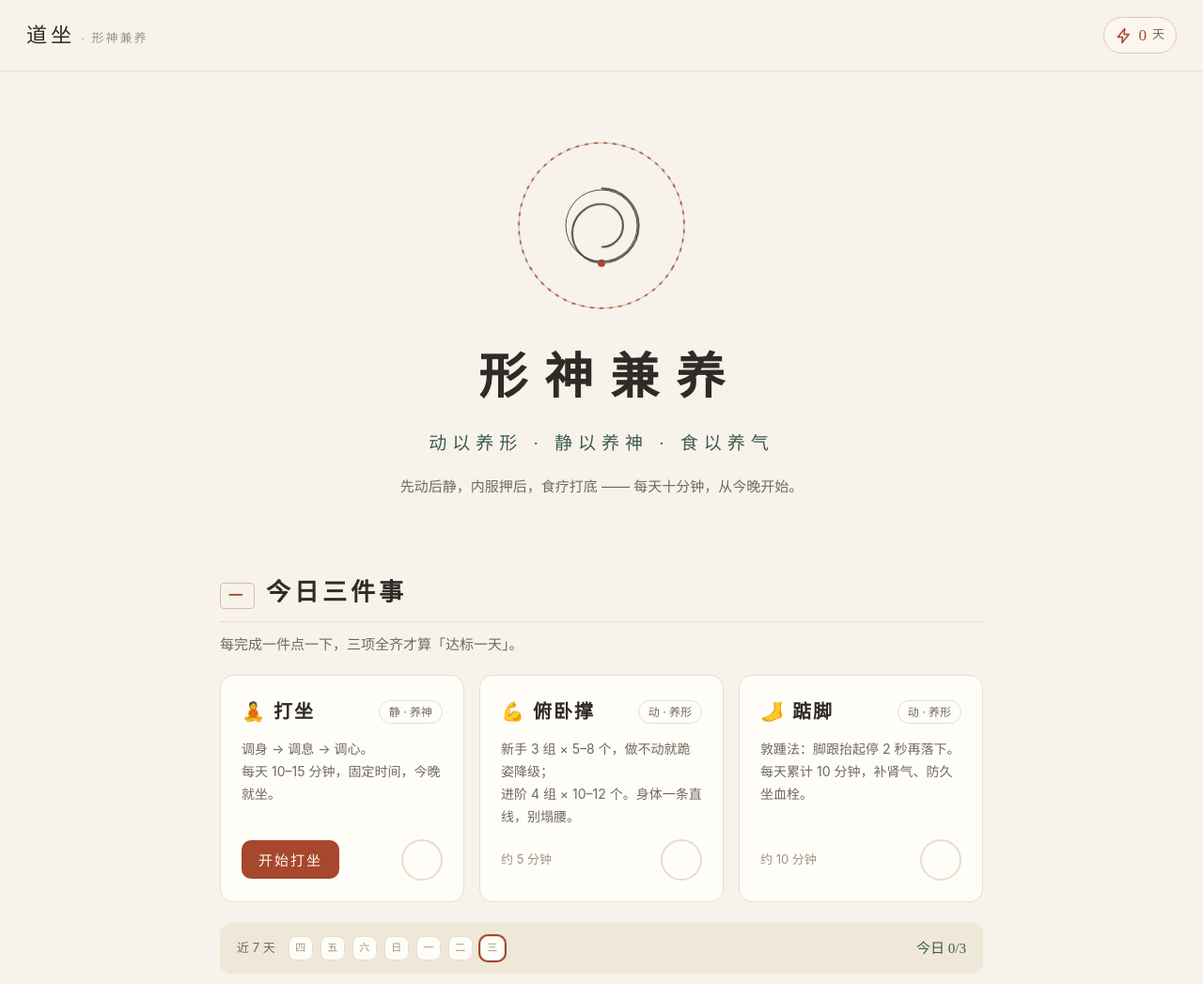
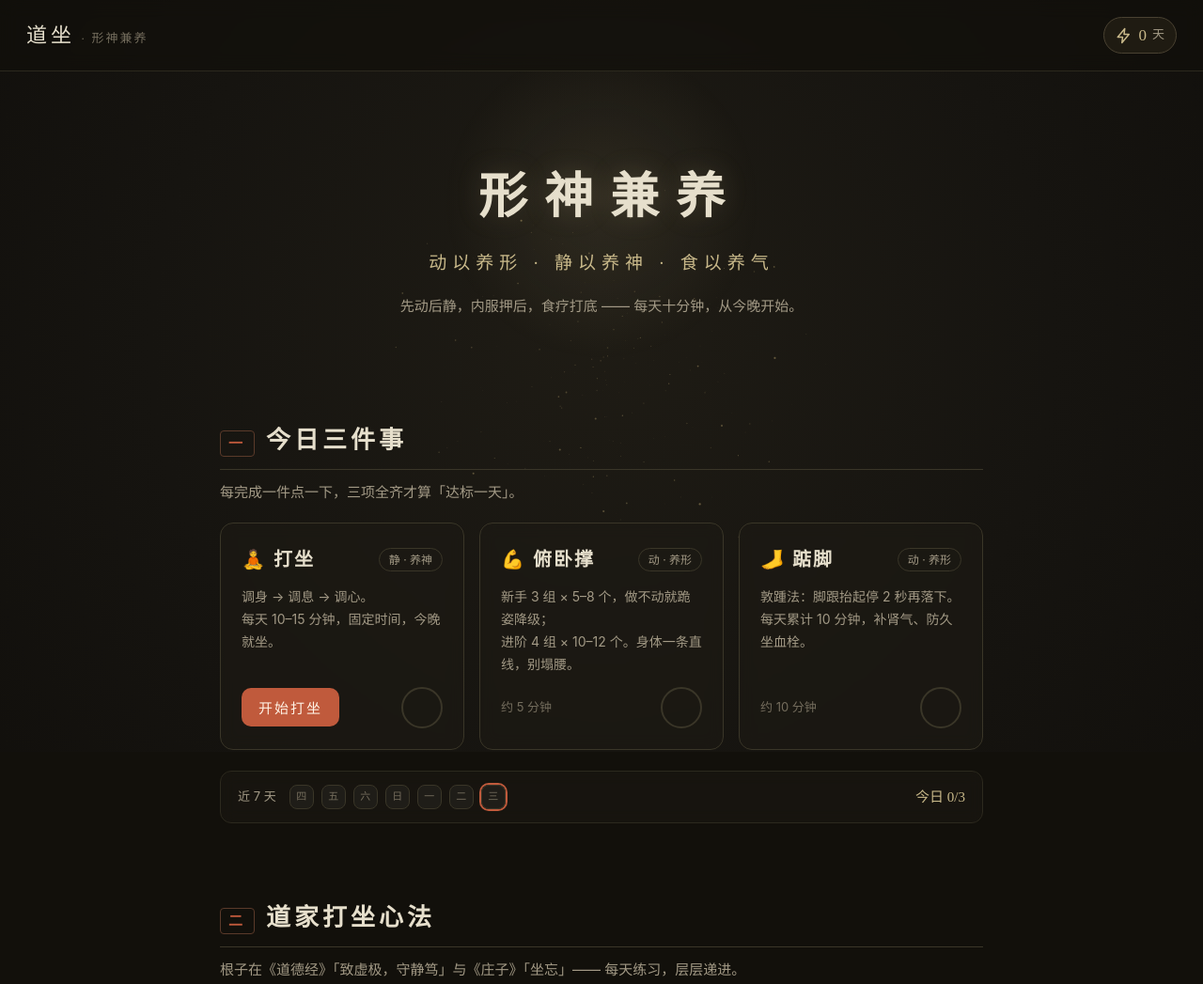
Before and after one commit to Focus688/daozuo, a plain HTML site: page index.html in a window 1280 px wide. Shown: the top 1047 px of the page at 94% size. Drawn offline with Linux system fonts and the light colour scheme.

Commit message:
整页 3D 粒子星云布局：落地页常驻深空星云背景，暗色玻璃拟态面板

```diff
--- a/app.js
+++ b/app.js
@@ -149,6 +149,7 @@
   function openOverlay() {
     els.overlay.classList.add("open");
     els.overlay.setAttribute("aria-hidden", "false");
+    bgNebula.halt();   // 打坐时暂停背景星云，省 CPU
     var pick = buildDurationPick();
     // 停粒子，先显示选时长
     particle.halt();
@@ -165,6 +166,7 @@
     stopSession();
     els.overlay.classList.remove("open");
     els.overlay.setAttribute("aria-hidden", "true");
+    bgNebula.start();   // 恢复背景星云
   }
 
   function fmt(sec) {
@@ -389,6 +391,107 @@
     return { start: start, halt: halt, setStage: setStage };
   })();
 
+  /* ============ 全屏 3D 粒子星云背景（常驻，静心氛围） ============ */
+  var bgNebula = (function () {
+    var cv = document.getElementById("bgCanvas");
+    if (!cv) return { start: function () {}, halt: function () {} };
+    var ctx = cv.getContext("2d");
+    var W = 0, H = 0, DPR = 1, CX = 0, CY = 0, RADIUS = 0;
+    var pts = [];
+    var raf = null, tPrev = 0, t = 0, running = false;
+
+    function spawn(n) {
+      pts = [];
+      for (var i = 0; i < n; i++) {
+        var u = Math.random() * 2 - 1;
+        var th = Math.random() * Math.PI * 2;
+        var s = Math.sqrt(1 - u * u);
+        var r = Math.pow(Math.random(), 0.6);
+        pts.push({
+          bx: s * Math.cos(th) * r,
+          by: u * r,
+          bz: s * Math.sin(th) * r,
+          wob: Math.random() * Math.PI * 2,
+          spd: 0.2 + Math.random() * 0.6,
+          siz: 0.5 + Math.random() * 1.5
+        });
+      }
+    }
+
+    function resize() {
+      DPR = Math.min(window.devicePixelRatio || 1, 2);
+      W = cv.width = Math.max(1, Math.round(window.innerWidth * DPR));
+      H = cv.height = Math.max(1, Math.round(window.innerHeight * DPR));
+      CX = W / 2; CY = H / 2;
+      RADIUS = Math.min(W, H) * 0.55;
+      spawn(200);
+    }
+
+    function draw(resp) {
+      var grad = ctx.createRadialGradient(CX, CY * 0.82, 0, CX, CY, Math.max(W, H) * 0.75);
+      grad.addColorStop(0, "#1f1c15");
+      grad.addColorStop(0.5, "#161410");
+      grad.addColorStop(1, "#0f0d0a");
+      ctx.fillStyle = grad;
+      ctx.fillRect(0, 0, W, H);
+
+      var rot = t * 0.05, cosR = Math.cos(rot), sinR = Math.sin(rot);
+      for (var i = 0; i < pts.length; i++) {
+        var p = pts[i];
+        var x = p.bx + Math.sin(p.wob + t * p.spd) * 0.03;
+        var y = p.by + Math.cos(p.wob * 1.2 + t * p.spd * 0.8) * 0.03;
+        var z = p.bz + Math.sin(p.wob * 0.6 + t * p.spd * 0.5) * 0.03;
+
+        var rx = x * cosR - z * sinR;
+        var rz = x * sinR + z * cosR;
+        var depth = 1 / (1.9 - rz * 0.5);
+        var rad = 1 + 0.04 * resp;
+        var px = CX + rx * RADIUS * rad * depth;
+        var py = CY + y * RADIUS * rad * depth;
+
+        if (px < -20 || px > W + 20 || py < -20 || py > H + 20) continue;
+
+        var twinkle = 0.6 + 0.4 * Math.sin(p.wob + t * 1.5);
+        var size = p.siz * depth * (0.5 + 0.5 * twinkle);
+        var alpha = (0.25 + 0.45 * depth) * twinkle;
+        var light = 0.45 + 0.55 * depth;
+        var rCol = Math.min(255, Math.round(216 * light));
+        var gCol = Math.min(255, Math.round(190 * light));
+        var bCol = Math.min(255, Math.round(128 * light));
+
+        ctx.beginPath();
+        ctx.arc(px, py, size, 0, Math.PI * 2);
+        ctx.fillStyle = "rgba(" + rCol + "," + gCol + "," + bCol + "," + alpha + ")";
+        ctx.fill();
+      }
+    }
+
+    function loop(ts) {
+      if (!running) return;
+      var dt = Math.min(0.05, (ts - tPrev) / 1000); tPrev = ts; t += dt;
+      var resp = 0.5 - 0.5 * Math.cos(t * 0.35);
+      draw(resp);
+      raf = requestAnimationFrame(loop);
+    }
+
+    function start() {
+      if (running) return;
+      running = true;
+      resize();
+      tPrev = performance.now();
+      raf = requestAnimationFrame(loop);
+    }
+
+    function halt() {
+      running = false;
+      if (raf) { cancelAnimationFrame(raf); raf = null; }
+    }
+
+    window.addEventListener("resize", function () { if (running) resize(); });
+
+    return { start: start, halt: halt };
+  })();
+
   function startTimers() {
     session.timer = setInterval(function () {
       if (!session) return;
@@ -450,4 +553,5 @@
 
   /* ---------- 初始化 ---------- */
   render();
+  bgNebula.start();
 })();
--- a/index.html
+++ b/index.html
@@ -8,6 +8,9 @@
 <link rel="stylesheet" href="style.css">
 </head>
 <body>
+
+<!-- ============ 全屏 3D 粒子星云背景 ============ -->
+<canvas id="bgCanvas" aria-hidden="true"></canvas>
 
 <!-- ============ 顶部条 ============ -->
 <header class="topbar">
@@ -20,15 +23,6 @@
 
 <!-- ============ Hero ============ -->
 <section class="hero">
-  <div class="hero-ring" aria-hidden="true">
-    <svg viewBox="0 0 200 200" width="200" height="200">
-      <circle cx="100" cy="100" r="88" fill="none" stroke="#c9c0a8" stroke-width="1"/>
-      <circle cx="100" cy="100" r="88" fill="none" stroke="#a6472e" stroke-width="1.5" stroke-dasharray="4 6" class="hero-ring-dash"/>
-      <circle cx="100" cy="100" r="38" fill="none" stroke="#3e5a52" stroke-width="1"/>
-      <path d="M100 62 a38 38 0 0 1 0 76 a30 30 0 0 1 0 -60 a22 22 0 0 1 0 44" fill="none" stroke="#2f2b26" stroke-width="1.6" class="hero-snake"/>
-      <circle cx="100" cy="140" r="4" fill="#a6472e"/>
-    </svg>
-  </div>
   <h1 class="hero-title">形神兼养</h1>
   <p class="hero-sub">动以养形 · 静以养神 · 食以养气</p>
   <p class="hero-tip">先动后静，内服押后，食疗打底 —— 每天十分钟，从今晚开始。</p>
--- a/style.css
+++ b/style.css
@@ -1,32 +1,44 @@
-/* ============ 道坐 · 形神兼养 ============ */
+/* ============ 道坐 · 形神兼养（3D 粒子星云布局） ============ */
 :root {
-  --paper: #f7f3ea;        /* 宣纸 */
-  --paper-deep: #efe8d8;
-  --card: #fffdf7;
-  --ink: #2f2b26;          /* 墨 */
-  --ink-soft: #6f6a5e;
-  --ink-faint: #9a9384;
-  --line: #e5dfd0;
-  --cinnabar: #a6472e;     /* 朱砂 */
-  --cinnabar-deep: #8a3a24;
-  --teal: #3e5a52;         /* 黛青 */
-  --gold: #b98a2f;         /* 金 */
-  --danger: #9c3d2c;
+  --bg: #12100b;             /* 深空 */
+  --bg-deep: #0f0d0a;
+  --panel: rgba(26, 23, 17, 0.72);
+  --card: rgba(30, 27, 20, 0.66);
+  --ink: #e6dfcc;            /* 暖白墨 */
+  --ink-soft: #a39a86;
+  --ink-faint: #756e5e;
+  --line: #3a3628;
+  --line-soft: #2c291e;
+  --cinnabar: #c05a3c;       /* 朱砂（暗底提亮） */
+  --cinnabar-deep: #a34a30;
+  --teal: #6d8f80;           /* 黛青 */
+  --gold: #c9b98a;           /* 金 */
+  --danger: #c25a40;
   --serif: "Songti SC", "Noto Serif SC", "Source Han Serif SC", "STSong", "SimSun", serif;
   --sans: -apple-system, "PingFang SC", "Hiragino Sans GB", "Microsoft YaHei", "Helvetica Neue", Arial, sans-serif;
 }
 
 * { margin: 0; padding: 0; box-sizing: border-box; }
 
-html { scroll-behavior: smooth; }
+html { scroll-behavior: smooth; background: var(--bg); }
 
 body {
-  background: var(--paper);
+  background: transparent;
   color: var(--ink);
   font-family: var(--sans);
   font-size: 16px;
   line-height: 1.6;
   -webkit-font-smoothing: antialiased;
+}
+
+/* ============ 全屏 3D 粒子背景 ============ */
+#bgCanvas {
+  position: fixed;
+  inset: 0;
+  width: 100%;
+  height: 100%;
+  z-index: -1;
+  pointer-events: none;
 }
 
 /* ============ 顶部条 ============ */
@@ -35,12 +47,12 @@ body {
   align-items: center;
   justify-content: space-between;
   padding: 18px 28px;
-  border-bottom: 1px solid var(--line);
-  background: rgba(247, 243, 234, 0.9);
+  border-bottom: 1px solid var(--line-soft);
+  background: rgba(18, 16, 11, 0.6);
   position: sticky;
   top: 0;
   z-index: 10;
-  backdrop-filter: blur(6px);
+  backdrop-filter: blur(10px);
 }
 
 .brand {
@@ -61,55 +73,51 @@ body {
   align-items: center;
   gap: 6px;
   font-family: var(--serif);
-  color: var(--cinnabar);
+  color: var(--gold);
   font-size: 17px;
   padding: 5px 12px;
-  border: 1px solid #e0c9b8;
+  border: 1px solid #4a4232;
   border-radius: 999px;
-  background: #fdf6ef;
+  background: rgba(40, 35, 24, 0.6);
 }
 .streak-label { font-size: 13px; color: var(--ink-soft); }
 
 /* ============ Hero ============ */
 .hero {
   text-align: center;
-  padding: 64px 24px 40px;
+  padding: 92px 24px 70px;
   position: relative;
   overflow: hidden;
 }
-.hero-ring {
-  display: flex;
-  justify-content: center;
-  margin-bottom: 20px;
+.hero::before {
+  /* 极淡中心光晕，给粒子一个「丹田」锚点 */
+  content: "";
+  position: absolute;
+  left: 50%;
+  top: 42%;
+  width: 340px;
+  height: 340px;
+  transform: translate(-50%, -50%);
+  border-radius: 50%;
+  background: radial-gradient(circle, rgba(201, 185, 138, 0.10) 0%, rgba(201, 185, 138, 0) 70%);
+  pointer-events: none;
+  z-index: -1;
 }
-.hero-ring-dash {
-  animation: rotate 60s linear infinite;
-  transform-origin: 100px 100px;
-}
-.hero-snake {
-  animation: breathe 10s ease-in-out infinite;
-  transform-origin: 100px 100px;
-}
-@keyframes rotate { to { transform: rotate(360deg); } }
-@keyframes breathe {
-  0%, 100% { transform: scale(1); }
-  40% { transform: scale(1.06); }
-  70% { transform: scale(0.97); }
-}
-
 .hero-title {
   font-family: var(--serif);
   font-size: 52px;
   letter-spacing: 18px;
   text-indent: 18px;
   font-weight: 600;
+  color: var(--ink);
+  text-shadow: 0 0 30px rgba(201, 185, 138, 0.18);
 }
 .hero-sub {
   margin-top: 14px;
   font-family: var(--serif);
   font-size: 19px;
   letter-spacing: 6px;
-  color: var(--teal);
+  color: var(--gold);
 }
 .hero-tip {
   margin-top: 18px;
@@ -132,11 +140,12 @@ body {
   gap: 12px;
   padding-bottom: 10px;
   border-bottom: 1px solid var(--line);
+  color: var(--ink);
 }
 .sec-no {
   font-size: 15px;
   color: var(--cinnabar);
-  border: 1px solid #dcb9a6;
+  border: 1px solid #5a3a2a;
   border-radius: 4px;
   padding: 1px 8px;
 }
@@ -161,16 +170,21 @@ body {
   display: flex;
   flex-direction: column;
   gap: 12px;
-  transition: box-shadow .25s, transform .25s;
+  backdrop-filter: blur(8px);
+  transition: box-shadow .25s, transform .25s, border-color .25s;
 }
-.card:hover { box-shadow: 0 6px 24px rgba(47, 43, 38, 0.07); transform: translateY(-2px); }
-.card.done { border-color: var(--teal); background: #f6f8f4; }
+.card:hover {
+  box-shadow: 0 6px 28px rgba(0, 0, 0, 0.4), 0 0 20px rgba(201, 185, 138, 0.06);
+  transform: translateY(-2px);
+  border-color: #4a4232;
+}
+.card.done { border-color: var(--teal); background: rgba(52, 66, 58, 0.55); }
 .card-head {
   display: flex;
   align-items: center;
   justify-content: space-between;
 }
-.card-head h3 { font-family: var(--serif); font-size: 20px; letter-spacing: 2px; }
+.card-head h3 { font-family: var(--serif); font-size: 20px; letter-spacing: 2px; color: var(--ink); }
 .badge {
   font-size: 12px;
   color: var(--ink-soft);
@@ -199,7 +213,7 @@ body {
 .btn:active { transform: scale(0.97); }
 .btn-primary {
   background: var(--cinnabar);
-  color: #fff8ee;
+  color: #fff3e6;
   font-family: var(--serif);
   letter-spacing: 2px;
 }
@@ -222,7 +236,7 @@ body {
 .card.done .btn-check {
   background: var(--teal);
   border-color: var(--teal);
-  color: #fff;
+  color: #eaf3ef;
 }
 
 /* ============ 本周进度 ============ */
@@ -232,8 +246,10 @@ body {
   gap: 14px;
   margin-top: 22px;
   padding: 14px 18px;
-  background: var(--paper-deep);
+  background: var(--panel);
+  border: 1px solid var(--line-soft);
   border-radius: 12px;
+  backdrop-filter: blur(8px);
 }
 .week-label { font-size: 13px; color: var(--ink-soft); }
 .week-dots { display: flex; gap: 8px; }
@@ -241,7 +257,7 @@ body {
   width: 26px;
   height: 26px;
   border-radius: 8px;
-  background: var(--card);
+  background: rgba(255, 253, 247, 0.04);
   border: 1px solid var(--line);
   display: flex;
   align-items: center;
@@ -249,9 +265,9 @@ body {
   font-size: 11px;
   color: var(--ink-faint);
 }
-.week-dot.on { background: var(--teal); border-color: var(--teal); color: #fff; }
+.week-dot.on { background: var(--teal); border-color: var(--teal); color: #eaf3ef; }
 .week-dot.today { box-shadow: 0 0 0 2px var(--cinnabar); }
-.week-today { margin-left: auto; font-family: var(--serif); font-size: 15px; color: var(--teal); }
+.week-today { margin-left: auto; font-family: var(--serif); font-size: 15px; color: var(--gold); }
 
 /* ============ 心法阶梯 ============ */
 .steps { margin-top: 20px; display: flex; flex-direction: column; gap: 14px; }
@@ -262,12 +278,13 @@ body {
   border: 1px solid var(--line);
   border-radius: 14px;
   padding: 20px 22px;
+  backdrop-filter: blur(8px);
 }
 .step-no {
   flex: 0 0 42px;
   height: 42px;
   border-radius: 10px;
-  background: var(--paper-deep);
+  background: rgba(255, 253, 247, 0.04);
   color: var(--cinnabar);
   font-family: var(--serif);
   font-size: 18px;
@@ -275,10 +292,10 @@ body {
   align-items: center;
   justify-content: center;
 }
-.step-body h3 { font-family: var(--serif); font-size: 18px; letter-spacing: 1px; margin-bottom: 8px; }
+.step-body h3 { font-family: var(--serif); font-size: 18px; letter-spacing: 1px; margin-bottom: 8px; color: var(--ink); }
 .step-body ul { padding-left: 20px; }
 .step-body li { font-size: 15px; color: var(--ink-soft); margin-bottom: 4px; }
-.step-quote { border-color: #d8cdb4; background: #fbf7ee; }
+.step-quote { border-color: #4a4232; background: rgba(40, 35, 24, 0.5); }
 .quote {
   font-family: var(--serif);
   font-size: 17px;
@@ -295,9 +312,10 @@ body {
   padding: 20px 22px;
   border: 1px solid var(--line);
   background: var(--card);
+  backdrop-filter: blur(8px);
 }
 .tier-head { display: flex; align-items: center; gap: 12px; margin-bottom: 8px; }
-.tier-head h3 { font-family: var(--serif); font-size: 18px; letter-spacing: 1px; }
+.tier-head h3 { font-family: var(--serif); font-size: 18px; letter-spacing: 1px; color: var(--ink); }
 .tier-tag {
   font-size: 12px;
   border-radius: 999px;
@@ -318,7 +336,7 @@ body {
   line-height: 1.7;
   padding: 12px 16px;
   border-left: 3px solid var(--line);
-  background: var(--paper-deep);
+  background: var(--panel);
   border-radius: 0 10px 10px 0;
 }
 
@@ -326,7 +344,7 @@ body {
 .footer {
   text-align: center;
   padding: 40px 24px 50px;
-  border-top: 1px solid var(--line);
+  border-top: 1px solid var(--line-soft);
   color: var(--ink-soft);
 }
 .footer p { font-family: var(--serif); letter-spacing: 2px; }
@@ -390,7 +408,6 @@ body {
   cursor: default;
 }
 .breath-stage::before {
-  /* 极淡中心光晕，给粒子一个"丹田"锚点 */
   content: "";
   position: absolute;
   left: 50%;
@@ -469,6 +486,7 @@ body {
 
 /* ============ 响应式 ============ */
 @media (max-width: 720px) {
+  .hero { padding: 64px 20px 50px; }
   .hero-title { font-size: 38px; letter-spacing: 12px; text-indent: 12px; }
   .cards { grid-template-columns: 1fr; }
   .week { flex-wrap: wrap; }
```
